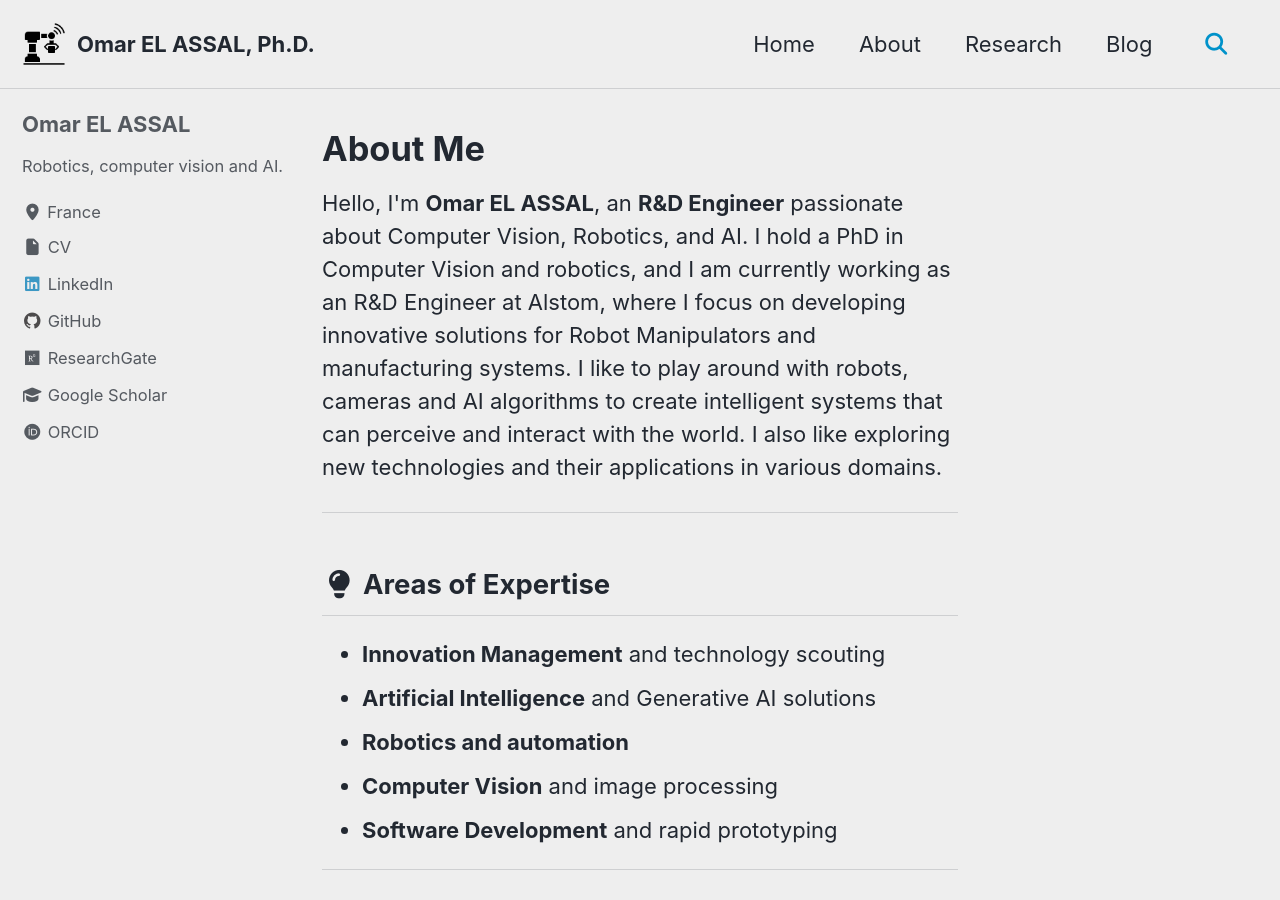
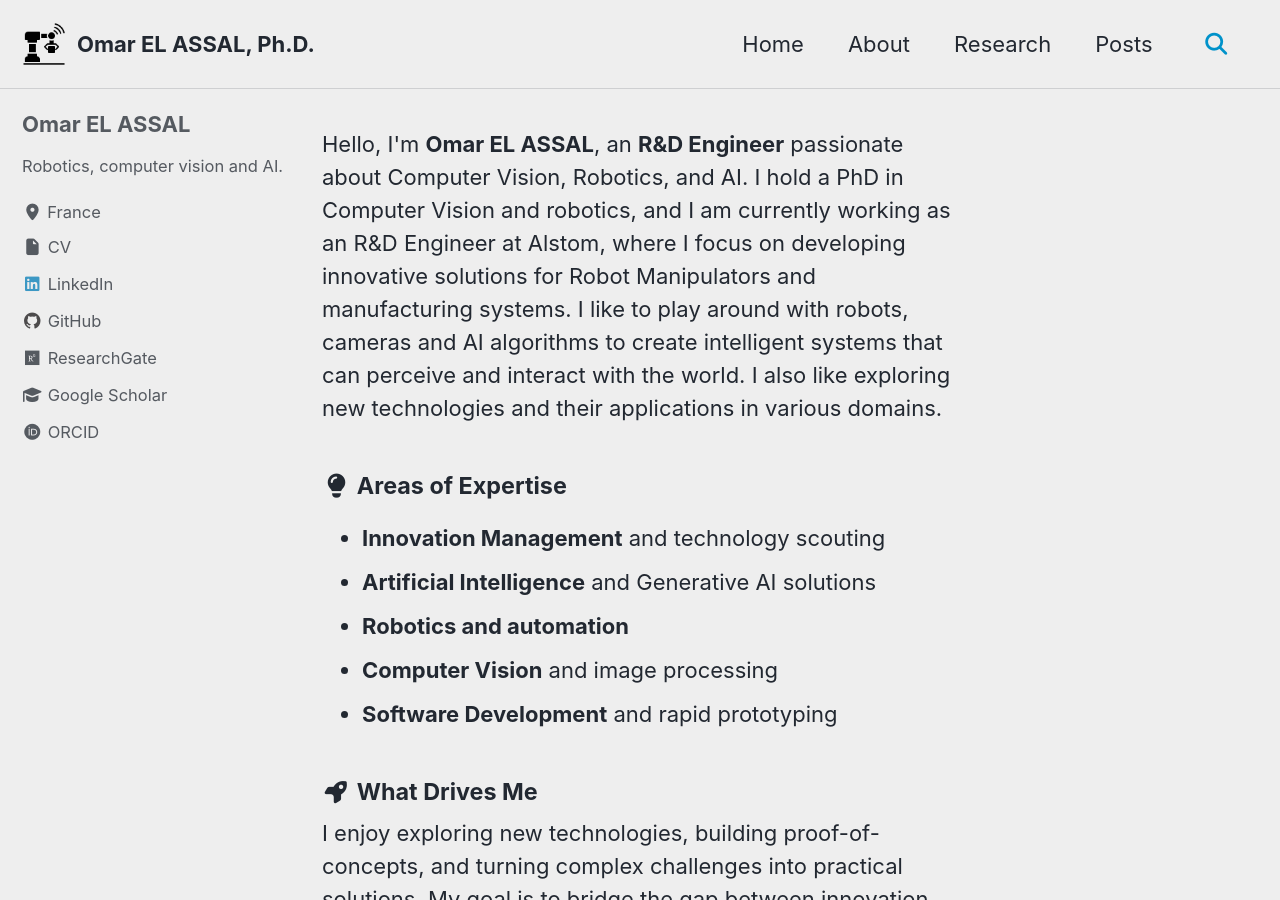
Before and after one commit to Oassal/oassal.github.io, a Jekyll site: the page built from index.html, in a window 1280 px wide and 900 px high. Built offline with Jekyll 4.4.1, drawn with Linux system fonts in a browser that asks for light colours; cached includes are drawn as plain includes; the list of posts is cut into pages by our own code.

Commit message:
Updated homepage and blog

```diff
--- a/_data/navigation.yml
+++ b/_data/navigation.yml
@@ -8,8 +8,8 @@ main:
     url: /about/
   - title: "Research"
     url: /research/
-  - title: "Blog"
-    url: /blog/
+  - title: "Posts"
+    url: /posts/
   # - title: "Sample Posts"
   #   url: /year-archive/
   # - title: "Sample Collections"
--- a/index.html
+++ b/index.html
@@ -5,7 +5,7 @@ author_profile: true
 
 <section class="page__content">
 
-  <h1>About Me</h1>
+  <!-- <h1>About Me</h1> -->
 
   <p>
     Hello, I'm <strong>Omar EL ASSAL</strong>, an
@@ -15,9 +15,9 @@ author_profile: true
     I also like exploring new technologies and their applications in various domains.
   </p>
 
-  <hr>
+  <!-- <hr> -->
 
-  <h2><i class="fas fa-lightbulb"></i> Areas of Expertise</h2>
+  <h4><i class="fas fa-lightbulb"></i> Areas of Expertise</h4>
 
   <ul>
     <li><strong>Innovation Management</strong> and technology scouting</li>
@@ -27,9 +27,9 @@ author_profile: true
     <li><strong>Software Development</strong> and rapid prototyping</li>
   </ul>
 
-  <hr>
+  <!-- <hr> -->
 
-  <h2><i class="fas fa-rocket"></i> What Drives Me</h2>
+  <h4><i class="fas fa-rocket"></i> What Drives Me</h4>
 
   <p>
     I enjoy exploring new technologies, building proof-of-concepts, and turning
@@ -38,9 +38,9 @@ author_profile: true
     strong business perspective.
   </p>
 
-  <hr>
+  <!-- <hr> -->
 
-  <h2><i class="fas fa-microchip"></i> Current Interests</h2>
+  <h4><i class="fas fa-microchip"></i> Current Interests</h4>
 
   <div class="notice--info">
     <ul>
@@ -55,9 +55,9 @@ author_profile: true
     </ul>
   </div>
 
-  <hr>
+  <!-- <hr> -->
 
-  <h2><i class="fas fa-address-card"></i> Professional Mission</h2>
+  <h4><i class="fas fa-address-card"></i> Professional Mission</h4>
 
   <blockquote>
     Deliver innovative, scalable, and human-centered solutions that help
```
Also changed, not shown: _pages/posts.md (added, +13 -0 lines), _posts/post1.md (added, +14 -0 lines).
